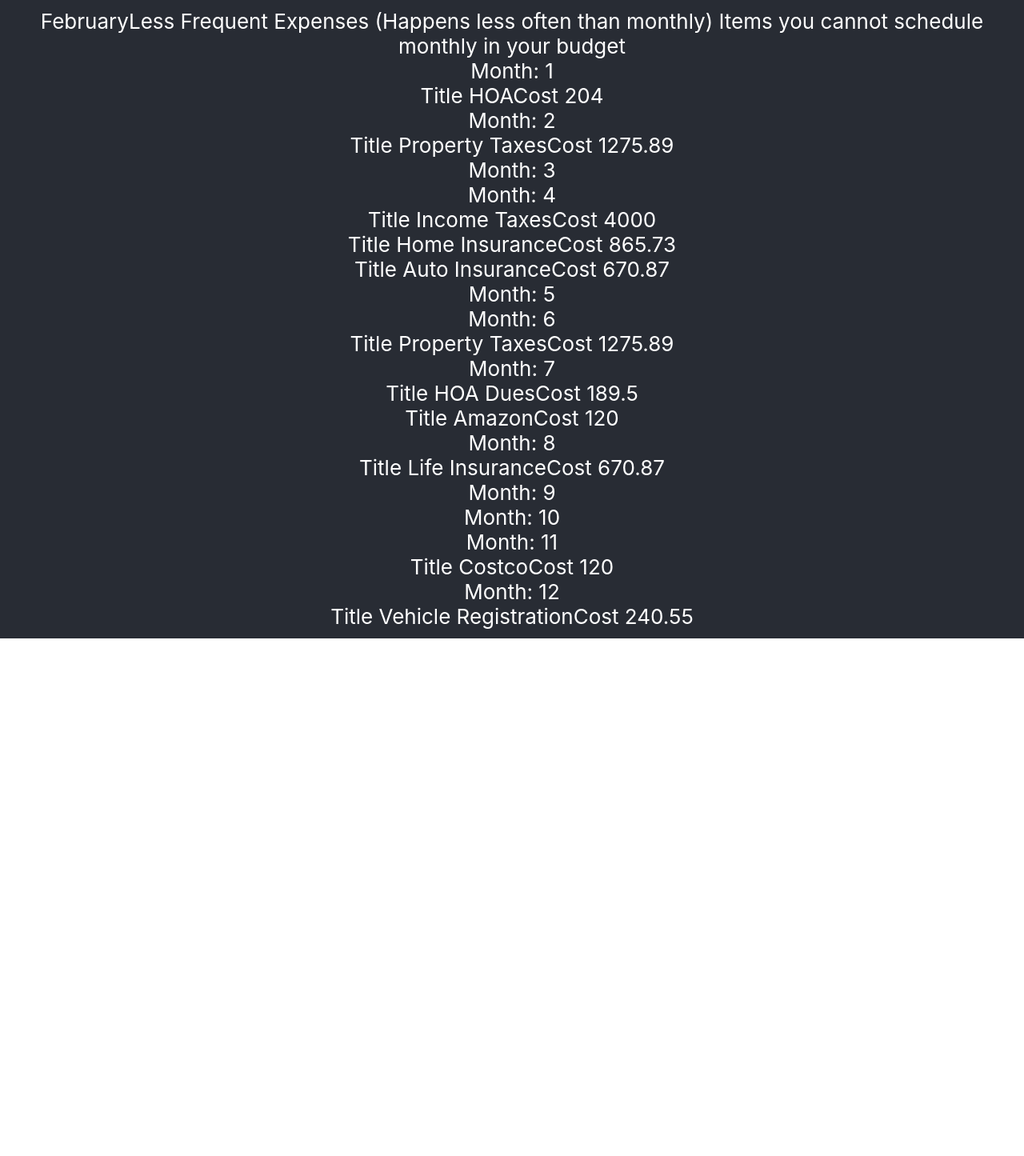
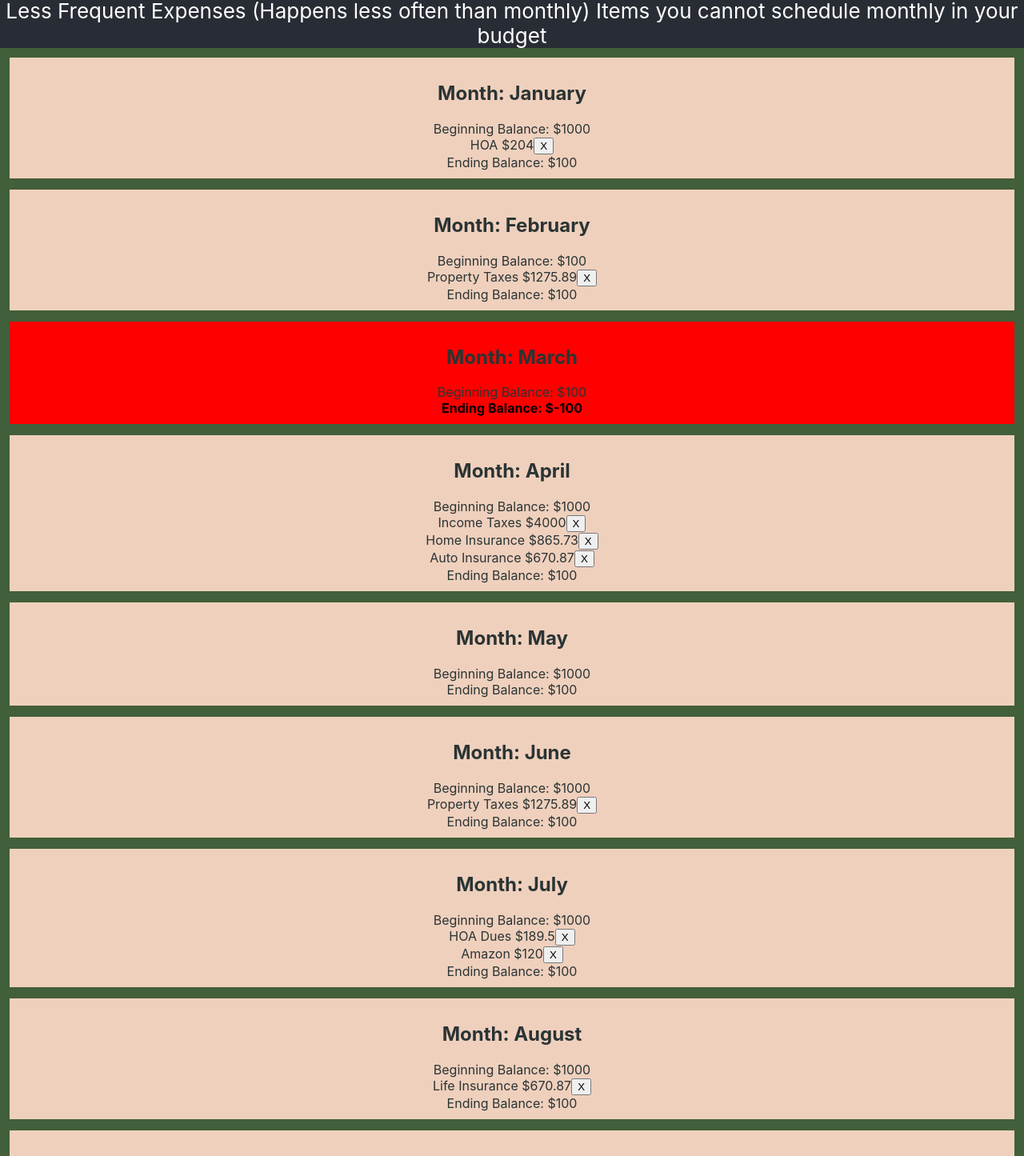
Before and after one commit to saykaren/SinkingFund, a React (Create React App) app: page / in a window 1280 px wide. Shown: the part 2-1447 px from the top of the page at 80% size. Before the commit the page ends 800 px from the top, so only its background shows below. Built offline with nearby package versions, Linux system fonts and the light colour scheme.

Commit message:
Added monthName rather than try to convert that later and Updated the monthCards to get the data I want. Next is cleaning up, making delete button work and going from there.

```diff
--- a/src/Components/App/App.tsx
+++ b/src/Components/App/App.tsx
@@ -2,63 +2,31 @@
 import '../Styling/App.scss';
 import TestData from './TestData';
 
-interface AppProps {
 
-}
 function App() {
-
-    interface monthSpelledOutProps {
-        prop: string;
-    }
-
-
-    const monthSpelledOut = {
-        1: "January",
-        2: "February",
-        3: "March",
-        4: "April",
-        5: "May",
-        6: "June",
-        7: "July",
-        8: "August",
-        9: "September",
-        10: "October",
-        11: "November",
-        12: "December",
-    };
-    const testing =         {
-            month: 9,
-            begBalance: 1000,
-            endBalance: 100,
-            monthData: [
-            ]
-        }
-
-        const handleNumber = (arg: number)=>{
-        // const result = arg.toString;
-        return monthSpelledOut[arg];
-        }
 
     return (
         <div className="App">
             <header className="App-header">
-
-                {monthSpelledOut[2]}
-
                 Less Frequent Expenses (Happens less often than monthly) Items you cannot schedule monthly in your budget
-                {TestData.map((data, index)=>
-                    <div key={index}>
-                       Month: {data.month}
-                       {/*{monthSpelledOut[`${data.month}`]}*/}
-                        {data.monthData.map((data,index)=>
+            </header>
+            {TestData.map((data, index)=>
+                <section  key={index} className={(data.endBalance >=0) ? 'monthCard' : 'monthCard negativeMonthCard'}>
+                    <h2>Month: {data.monthName}</h2>
+                    <div className={(data.begBalance >=0) ? 'positiveBalance' : 'negativeBalance'}>
+                        Beginning Balance: ${data.begBalance}
+                    </div>
+                    {data.monthData.map((data,index)=>
                         <div key={index}>
-                            Title {data.title}
-                            Cost {data.cost}
+                            {data.title} ${data.cost}
+                            <button onClick={()=>console.log('delete')}>X</button>
                         </div>
-                        )}
-                    </div>)
-                   }
-            </header>
+                    )}
+                <div className={(data.endBalance >=0) ? 'positiveBalance' : 'negativeBalance'}>
+                    Ending Balance: ${data.endBalance}
+                </div>
+                </section>)
+            }
         </div>
     );
 }
--- a/src/Components/App/TestData.tsx
+++ b/src/Components/App/TestData.tsx
@@ -1,8 +1,19 @@
 
+interface TestDataProps {
+    monthId: number,
+    monthName: string,
+    begBalance: number,
+    endBalance: number,
+    monthData: [{
+        title: string,
+        cost: number,
+    }],
+}
 const TestData =
     [
         {
-            month: 1,
+            monthId: 1,
+            monthName: 'January',
             begBalance: 1000,
             endBalance: 100,
             monthData: [
@@ -10,7 +21,8 @@
             ]
         },
         {
-            month: 2,
+            monthId: 2,
+            monthName: 'February',
             begBalance: 100,
             endBalance: 100,
             monthData: [
@@ -18,14 +30,16 @@
             ]
         },
         {
-            month: 3,
+            monthId: 3,
+            monthName: 'March',
             begBalance: 100,
-            endBalance: 100,
+            endBalance: -100,
             monthData: [
             ]
         },
         {
-            month: 4,
+            monthId: 4,
+            monthName: 'April',
             begBalance: 1000,
             endBalance: 100,
             monthData: [
@@ -35,14 +49,16 @@
             ]
         },
         {
-            month: 5,
+            monthId: 5,
+            monthName: 'May',
             begBalance: 1000,
             endBalance: 100,
             monthData: [
             ]
         },
         {
-            month: 6,
+            monthId: 6,
+            monthName: 'June',
             begBalance: 1000,
             endBalance: 100,
             monthData: [
@@ -50,7 +66,8 @@
             ]
         },
         {
-            month: 7,
+            monthId: 7,
+            monthName: 'July',
             begBalance: 1000,
             endBalance: 100,
             monthData: [
@@ -59,7 +76,8 @@
             ]
         },
         {
-            month: 8,
+            monthId: 8,
+            monthName: 'August',
             begBalance: 1000,
             endBalance: 100,
             monthData: [
@@ -67,21 +85,24 @@
             ]
         },
         {
-            month: 9,
+            monthId: 9,
+            monthName: 'September',
             begBalance: 1000,
             endBalance: 100,
             monthData: [
             ]
         },
         {
-            month: 10,
+            monthId: 10,
+            monthName: 'October',
             begBalance: 1000,
             endBalance: 100,
             monthData: [
             ]
         },
         {
-            month: 11,
+            monthId: 11,
+            monthName: 'November',
             begBalance: 1000,
             endBalance: 100,
             monthData: [
@@ -89,7 +110,8 @@
             ]
         },
         {
-            month: 12,
+            monthId: 12,
+            monthName: 'December',
             begBalance: 1000,
             endBalance: 100,
             monthData: [
--- a/src/Components/Styling/App.scss
+++ b/src/Components/Styling/App.scss
@@ -2,39 +2,61 @@
 
 .App {
   text-align: center;
+  background-color: $third_color;
+  height: 100%;
+}
+//
+//.App-logo {
+//  height: 40vmin;
+//  pointer-events: none;
+//}
+//
+//@media (prefers-reduced-motion: no-preference) {
+//  .App-logo {
+//    animation: App-logo-spin infinite 20s linear;
+//  }
+//}
+
+.monthCard{
+  background-color: $primary_color;
+  border: 2px solid $third_color;
+  color: $font_color;
+  margin: 10px;
+  padding: 10px;
+
+}
+.negativeMonthCard{
+  background-color: $negative_color;
 }
 
-.App-logo {
-  height: 40vmin;
-  pointer-events: none;
+.positiveBalance {
+
 }
 
-@media (prefers-reduced-motion: no-preference) {
-  .App-logo {
-    animation: App-logo-spin infinite 20s linear;
-  }
+.negativeBalance {
+  color: black;
+  font-weight: bold;
 }
 
 .App-header {
   background-color: #282c34;
-  min-height: 100vh;
-  display: flex;
-  flex-direction: column;
-  align-items: center;
-  justify-content: center;
+  //display: flex;
+  //flex-direction: column;
+  //align-items: center;
+  //justify-content: center;
   font-size: calc(10px + 2vmin);
   color: white;
 }
-
-.App-link {
-  color: #61dafb;
-}
-
-@keyframes App-logo-spin {
-  from {
-    transform: rotate(0deg);
-  }
-  to {
-    transform: rotate(360deg);
-  }
-}
+//
+//.App-link {
+//  color: #61dafb;
+//}
+//
+//@keyframes App-logo-spin {
+//  from {
+//    transform: rotate(0deg);
+//  }
+//  to {
+//    transform: rotate(360deg);
+//  }
+//}
--- a/src/Components/Styling/Variables.scss
+++ b/src/Components/Styling/Variables.scss
@@ -1,2 +1,5 @@
-$primary_color: white;
-$secondary_color: blue;
+$primary_color: #efd0bd;
+$secondary_color: #2482c5;
+$third_color: #415f3a;
+$font_color: #2a3434;
+$negative_color: red;
```
